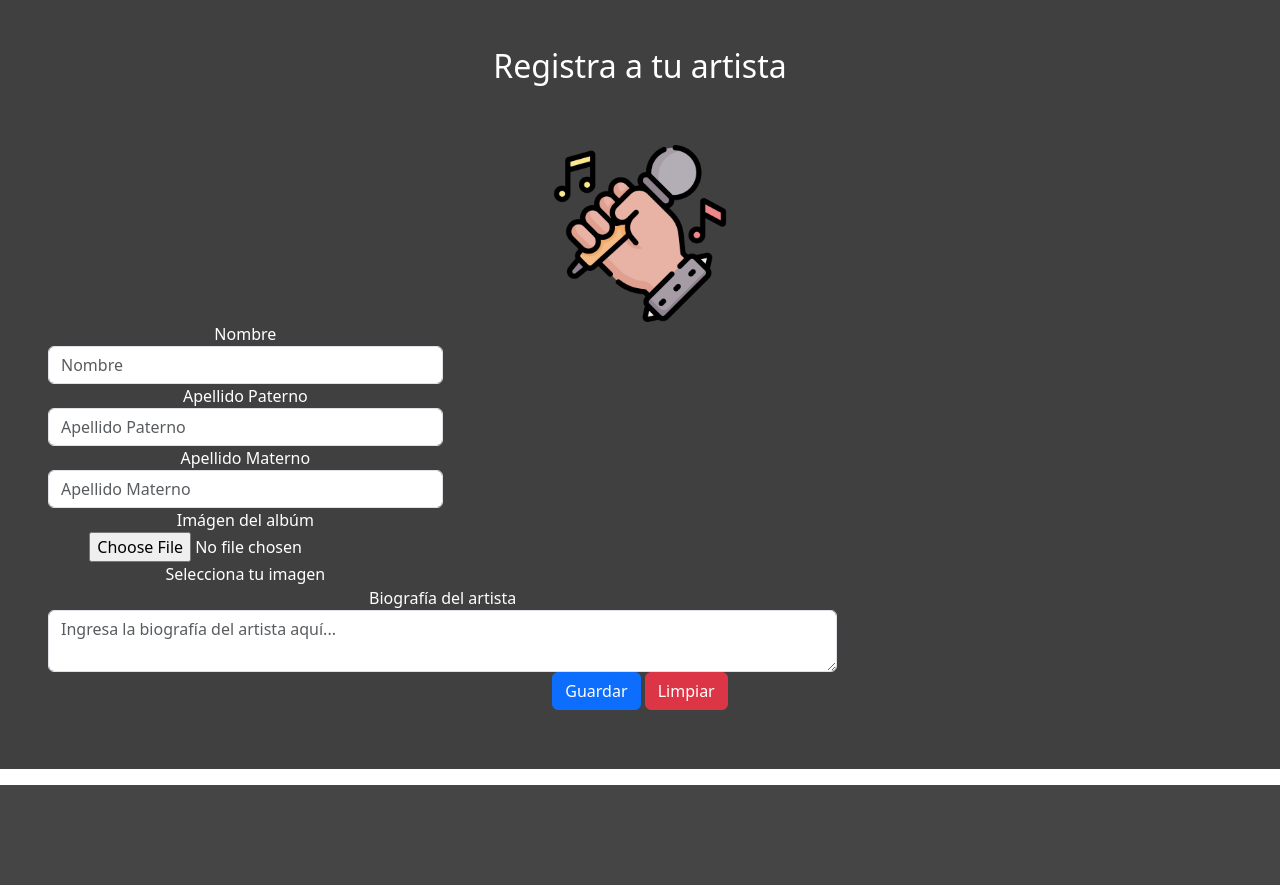
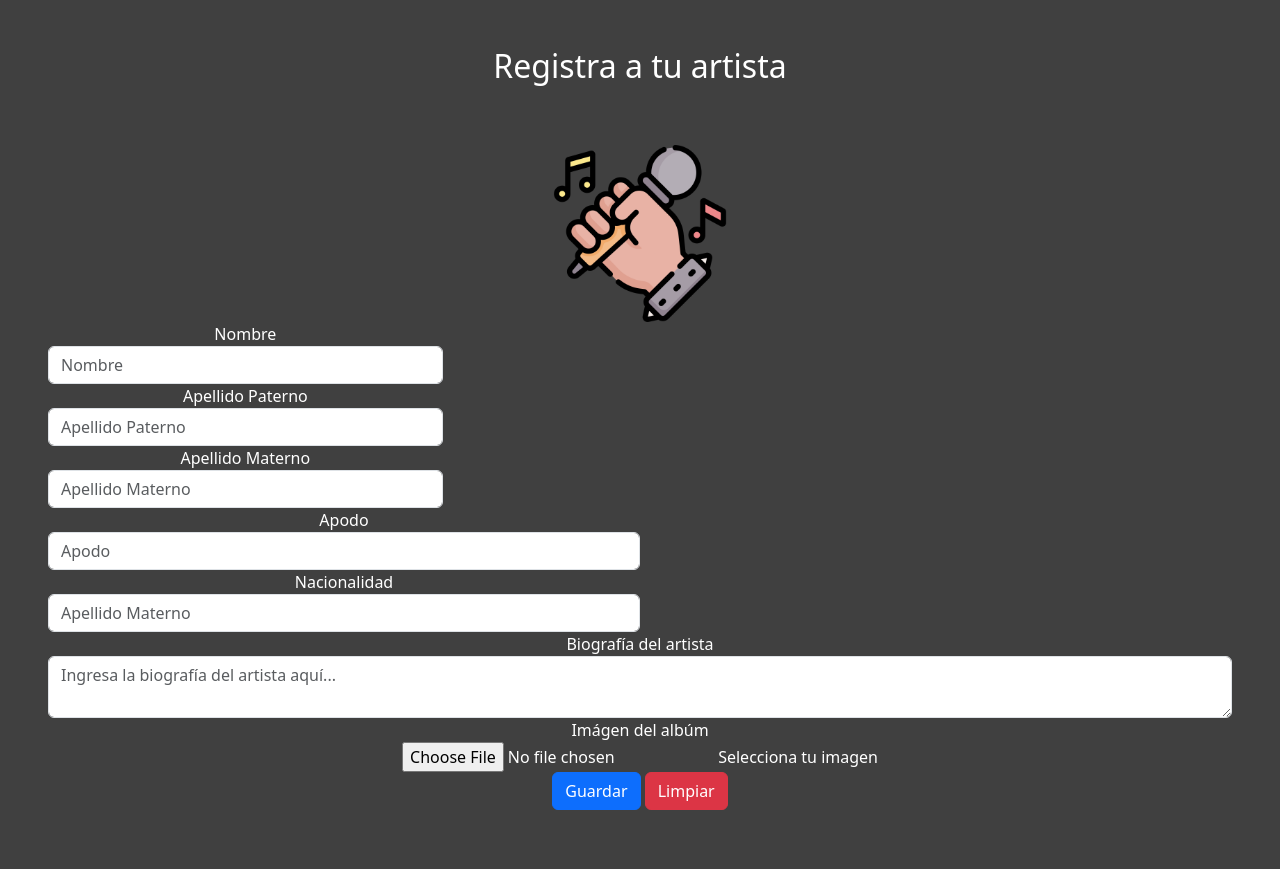
Before and after one commit to GaruCH/Proyecto-Rueditas, a PHP site: page /pages/artista_registrar.php in a window 1280 px wide. Shown: the part 65-950 px from the top of the page. Before the commit the page ends 850 px from the top, so only its background shows below. Run offline with PHP 8.4, Linux system fonts and the light colour scheme; some libraries are stand-ins or nearby versions.

Commit message:
campos nuevos artista

```diff
--- a/pages/artista_registrar.php
+++ b/pages/artista_registrar.php
@@ -56,28 +56,41 @@
               </div>
             </div>
 
-
             <div class="form-row">
 
-              <div class="form-group col-md-4">
+              <div class="form-group col-md-6">
+                  <label for="inputEmail4">Apodo</label>
+                  <input type="text" class="form-control" id="inputEmail4" placeholder="Apodo">
+              </div>
+
+              <div class="form-group col-md-6">
+                  <label for="inputEmail4">Nacionalidad</label>
+                  <input type="text" class="form-control" id="inputEmail4" placeholder="Apellido Materno">
+              </div>
+
+            </div>
+
+          <div class="form-row">
+              <div class="form-group col-md-12">
+                <label for="inputEmail4">Biografía del artista</label>
+                <textarea class="form-control" placeholder="Ingresa la biografía del artista aquí..."></textarea>
+              </div>
+          </div>
+
+          <div class="form-row">
+              <div class="form-group col-md-12">
                 <label for="inputEmail4">Imágen del albúm</label>
                 <div class="custom-file">
                   <input type="file" class="custom-file-input" id="validatedCustomFile" required>
                   <label class="custom-file-label" for="validatedCustomFile">Selecciona tu imagen</label>
                 </div>
+            </div>
 
-              </div>
-              <div class="form-group col-md-8">
-                <label for="inputEmail4">Biografía del artista</label>
-                <textarea class="form-control" placeholder="Ingresa la biografía del artista aquí..."></textarea>
-              </div>
-
-            </div>
 
             <button class="btn btn-primary" type="submit">Guardar</button>
             <button class="btn btn-danger" type="reset">Limpiar</button>
-
-          </form>
+          </div>
+    </form>
 
 	</div>
 </div>
```
Also changed, not shown: index.php (+57 -50 lines).
